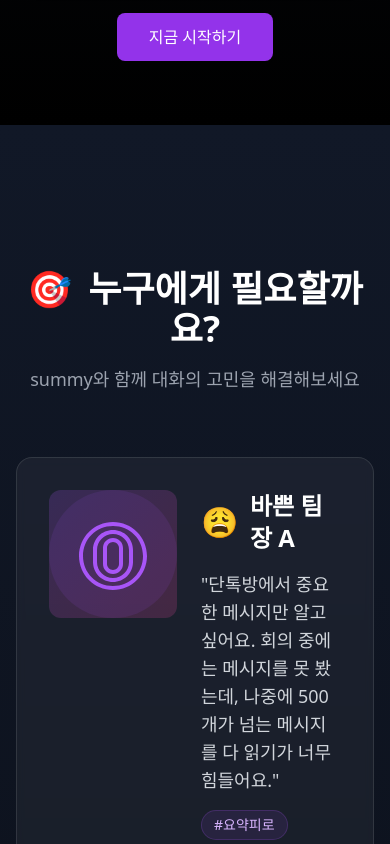
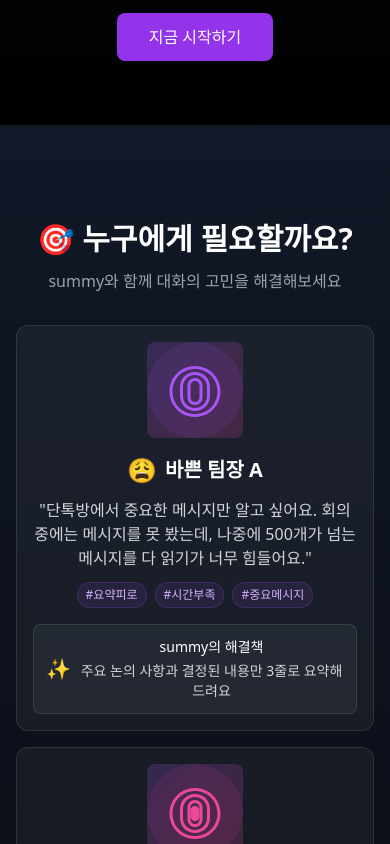
Before and after one commit to FLYLIKEB/summy, a Next.js app: page / in a window 390 px wide. Shown: the part 2180-3024 px from the top of the page. Built offline with nearby package versions, Linux system fonts and the light colour scheme.

Commit message:
feat: 페르소나 섹션 모바일 대응 개선

```diff
--- a/components/PersonaProblems.tsx
+++ b/components/PersonaProblems.tsx
@@ -56,20 +56,20 @@ const item = {
 
 export default function PersonaProblems() {
   return (
-    <section className="py-24 bg-gradient-to-b from-gray-900 to-black">
-      <div className="section-container">
+    <section className="py-12 sm:py-24 bg-gradient-to-b from-gray-900 to-black">
+      <div className="section-container px-4 sm:px-6 lg:px-8">
         <motion.div
           initial={{ opacity: 0, y: 20 }}
           whileInView={{ opacity: 1, y: 0 }}
           viewport={{ once: true }}
           transition={{ duration: 0.8 }}
-          className="text-center mb-16"
+          className="text-center mb-8 sm:mb-16"
         >
-          <h2 className="text-4xl font-bold text-white mb-4">
-            <span className="inline-block mr-4">🎯</span>
+          <h2 className="text-3xl sm:text-4xl font-bold text-white mb-3 sm:mb-4">
+            <span className="inline-block mr-2 sm:mr-4">🎯</span>
             누구에게 필요할까요?
           </h2>
-          <p className="text-gray-400 text-lg">
+          <p className="text-gray-400 text-base sm:text-lg">
             summy와 함께 대화의 고민을 해결해보세요
           </p>
         </motion.div>
@@ -79,44 +79,44 @@ export default function PersonaProblems() {
           initial="hidden"
           whileInView="show"
           viewport={{ once: true }}
-          className="grid gap-8"
+          className="grid gap-4 sm:gap-8"
         >
           {personas.map((persona, index) => (
             <motion.div
               key={index}
               variants={item}
-              className="group relative overflow-hidden rounded-2xl bg-white/5 backdrop-blur-sm border border-white/10 hover:border-purple-500/50 transition-all duration-300"
+              className="group relative overflow-hidden rounded-xl sm:rounded-2xl bg-white/5 backdrop-blur-sm border border-white/10 hover:border-purple-500/50 transition-all duration-300"
             >
-              <div className="p-8">
-                <div className="flex items-start gap-6">
+              <div className="p-4 sm:p-8">
+                <div className="flex flex-col sm:flex-row sm:items-start gap-4 sm:gap-6">
                   {/* 캐릭터 이미지 */}
-                  <div className="relative w-32 h-32 rounded-xl overflow-hidden bg-gradient-to-br from-purple-500/20 to-pink-500/20">
+                  <div className="relative w-24 h-24 sm:w-32 sm:h-32 rounded-lg sm:rounded-xl overflow-hidden bg-gradient-to-br from-purple-500/20 to-pink-500/20 mx-auto sm:mx-0">
                     <Image
                       src={persona.image}
                       alt={persona.name}
                       fill
                       className="object-cover"
-                      sizes="(max-width: 768px) 100vw, 128px"
+                      sizes="(max-width: 640px) 96px, 128px"
                     />
                   </div>
 
                   {/* 내용 */}
-                  <div className="flex-1">
-                    <div className="flex items-center gap-3 mb-4">
-                      <span className="text-3xl">{persona.emoji}</span>
-                      <h3 className="text-2xl font-bold text-white">{persona.name}</h3>
+                  <div className="flex-1 text-center sm:text-left">
+                    <div className="flex items-center justify-center sm:justify-start gap-2 sm:gap-3 mb-3 sm:mb-4">
+                      <span className="text-2xl sm:text-3xl">{persona.emoji}</span>
+                      <h3 className="text-xl sm:text-2xl font-bold text-white">{persona.name}</h3>
                     </div>
 
-                    <p className="text-gray-300 text-lg mb-4">
+                    <p className="text-gray-300 text-base sm:text-lg mb-3 sm:mb-4">
                       "{persona.problem}"
                     </p>
 
                     {/* 태그 */}
-                    <div className="flex flex-wrap gap-2 mb-6">
+                    <div className="flex flex-wrap justify-center sm:justify-start gap-2 mb-4 sm:mb-6">
                       {persona.tags.map((tag, tagIndex) => (
                         <span
                           key={tagIndex}
-                          className="px-3 py-1 rounded-full text-sm font-medium bg-purple-500/10 text-purple-300 border border-purple-500/20"
+                          className="px-2 sm:px-3 py-1 rounded-full text-xs sm:text-sm font-medium bg-purple-500/10 text-purple-300 border border-purple-500/20"
                         >
                           {tag}
                         </span>
@@ -124,12 +124,12 @@ export default function PersonaProblems() {
                     </div>
 
                     {/* 해결책 */}
-                    <div className="bg-white/5 rounded-xl p-4 border border-white/10">
-                      <div className="flex items-center gap-3">
-                        <span className="text-2xl">✨</span>
+                    <div className="bg-white/5 rounded-lg sm:rounded-xl p-3 sm:p-4 border border-white/10">
+                      <div className="flex items-center gap-2 sm:gap-3">
+                        <span className="text-xl sm:text-2xl">✨</span>
                         <div>
-                          <p className="text-white font-medium mb-1">summy의 해결책</p>
-                          <p className="text-gray-300">{persona.solution}</p>
+                          <p className="text-white text-sm sm:text-base font-medium mb-1">summy의 해결책</p>
+                          <p className="text-gray-300 text-sm sm:text-base">{persona.solution}</p>
                         </div>
                       </div>
                     </div>
```
